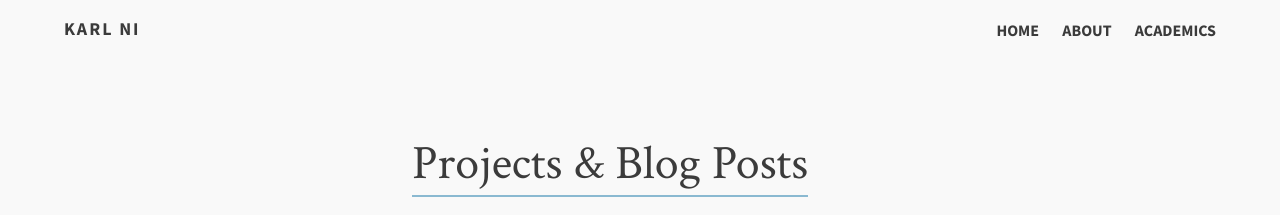
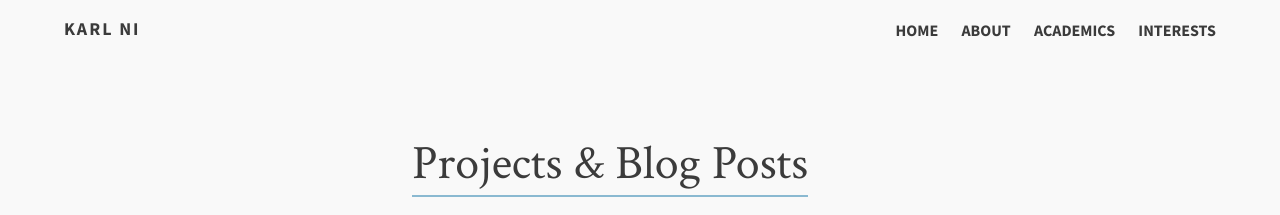
Before and after one commit to UCKarl/UCKarl.github.io, a Jekyll site: the page built from index.md, in a window 1280 px wide. Shown: the top 215 px of the page. Built offline with Jekyll 4.4.1, drawn with Linux system fonts in a browser that asks for light colours.

Commit message:
Update _config.yml

```diff
--- a/_config.yml
+++ b/_config.yml
@@ -22,6 +22,8 @@ links:
     url: /about
   - title: Academics
     url: /publications
+  - title: Interests
+    url: /interests
 
 # http://en.wikipedia.org/wiki/List_of_tz_database_time_zones
 timezone:    America/Los_Angeles
```
